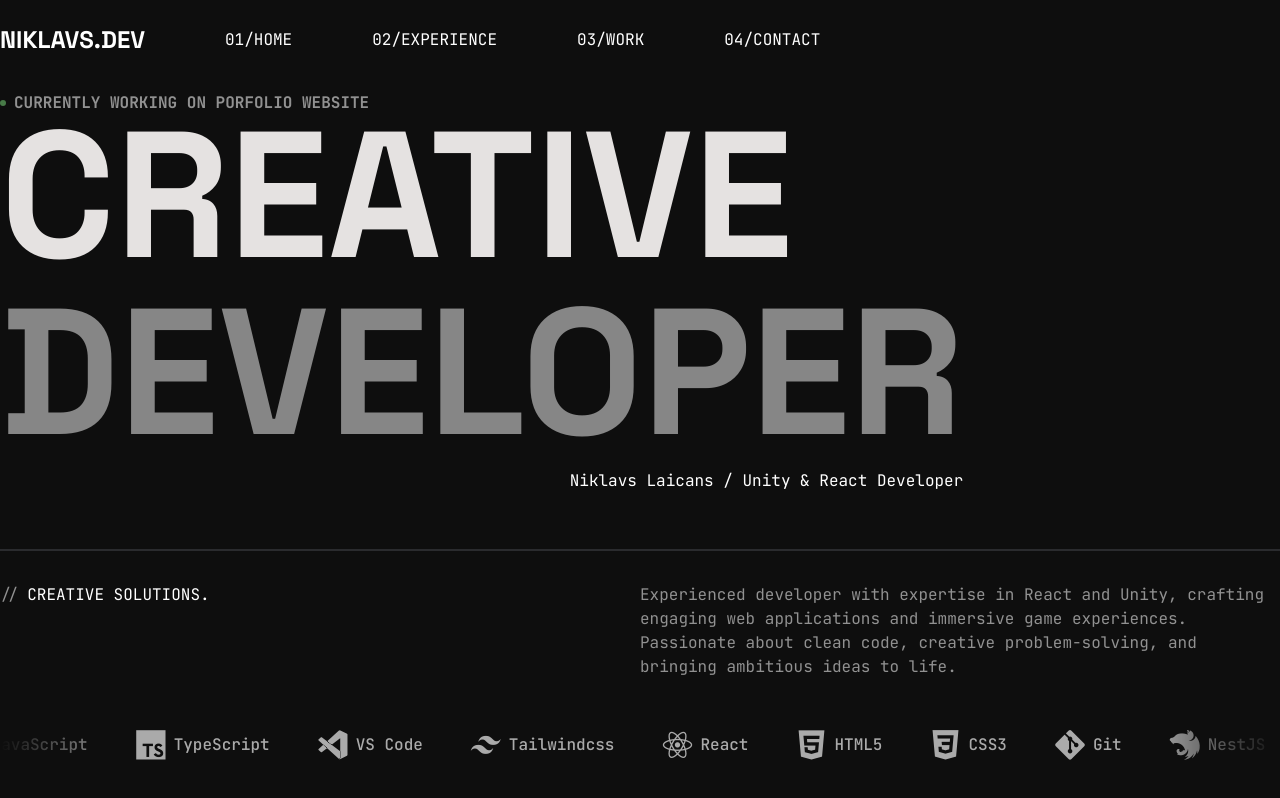
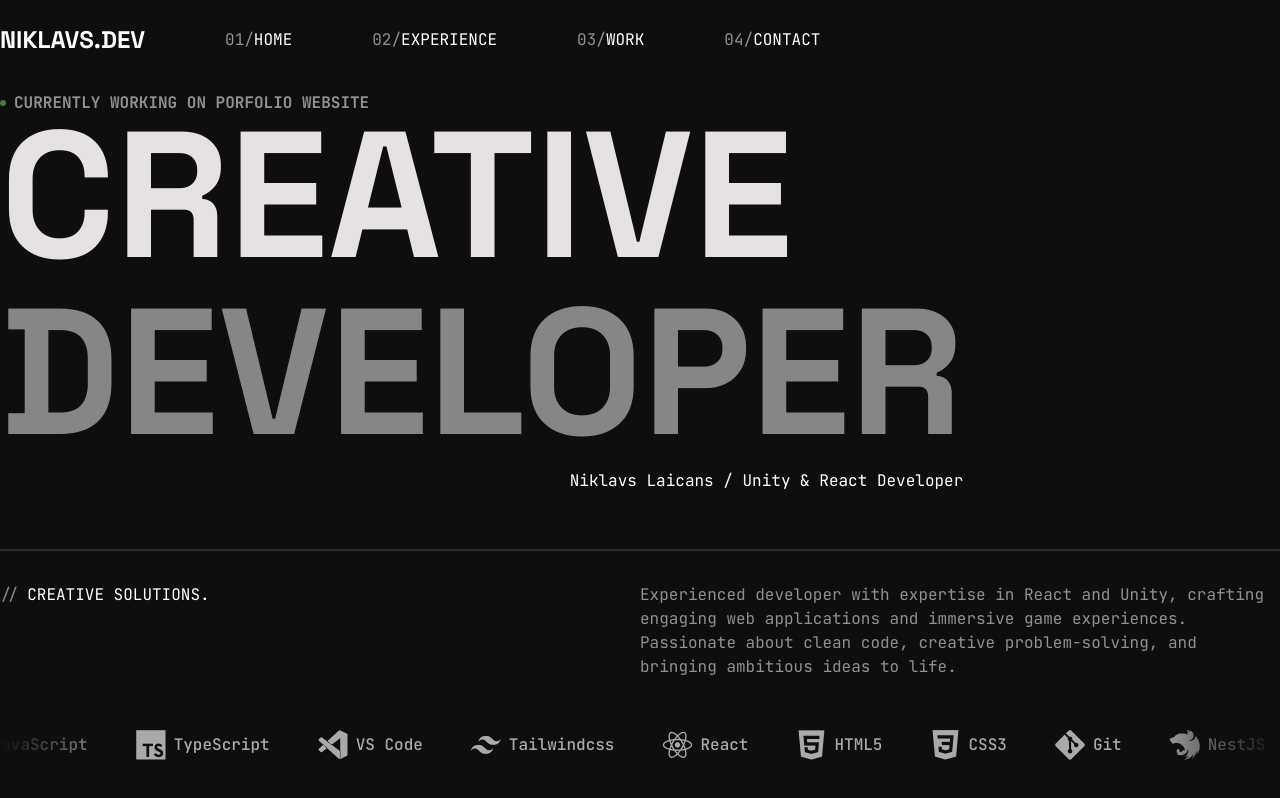
Before and after one commit to Nikseell/portfolio, a React (Vite) app: page / in a window 1280 px wide. Built offline with nearby package versions, Linux system fonts and the light colour scheme.

Commit message:
Navigation item

```diff
--- a/src/layout/Navigation.tsx
+++ b/src/layout/Navigation.tsx
@@ -1,12 +1,23 @@
+function NavItem({ number, title }: { number: number; title: string }) {
+  return (
+    <a>
+      <span className="text-[#919191]">0{number}/</span>{title}
+    </a>
+  )
+}
+
 const Navigation = () => {
   return (
     <nav className="fixed top-0 max-w-360 w-full z-50">
       <div className="w-full mx-auto h-20 flex items-center gap-20 uppercase">
         <h2 className="leading-[0.9] font-bold text-2xl">Niklavs.dev</h2>
-        <a>01/Home</a>
-        <a>02/Experience</a>
-        <a>03/Work</a>
-        <a>04/Contact</a>
+        {['Home', 'Experience', 'Work', 'Contact'].map((title, i) => (
+          <NavItem
+            key={title}
+            number={i + 1}
+            title={title}
+          />
+        ))}
       </div>
     </nav>
   )
```
